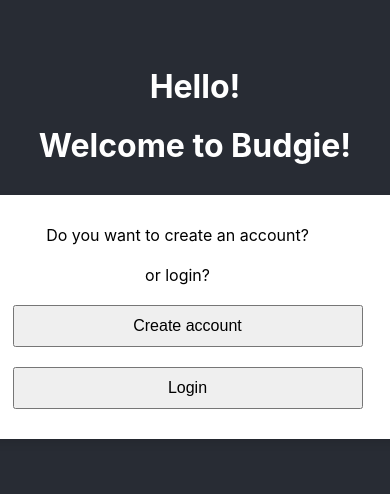
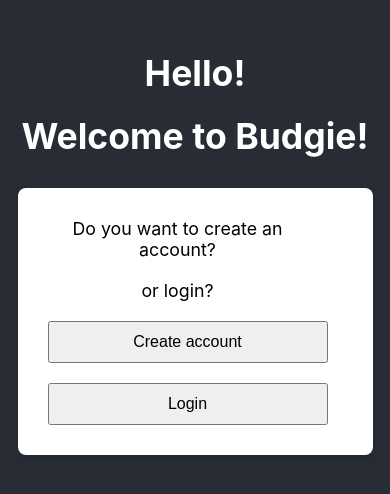
Before and after one commit to randoms1234/budgie, a React (Create React App) app: page / in a window 390 px wide. Shown: the part 184-678 px from the top of the page. Built offline with nearby package versions, Linux system fonts and the light colour scheme.

Commit message:
Add income tracking and update UI for budget management
Introduced functionality to track total income alongside expenses. Updated styling and layout for better form usability and enhanced user experience. Adjusted budget-related UI elements for clarity and consistency.

```diff
--- a/src/App.css
+++ b/src/App.css
@@ -18,7 +18,7 @@
 
 .App-header {
   display: grid;
-  grid-template-columns: 1fr 1fr 1fr; /* Two equal columns */
+  grid-template-columns: 1fr 1fr; /* Two equal columns */
   gap: 20px; /* Spacing between grid items */
   padding: 20px;
   justify-items: center; /* Center items horizontally */
@@ -44,6 +44,7 @@
   min-height: 100vh; /* Ensure the container takes up the full height of the screen */
   text-align: center;
   padding: 20px;
+  font-size: calc(10px + 2vmin);
   color: white;
 }
 
@@ -51,6 +52,20 @@
   margin: 10px 0; /* Add vertical spacing between headings */
 }
 
+.start,
+.login,
+.createAccount,
+#budgeting, #spending{
+  justify-content: center; /* Center content within the form container */
+  margin: 20px 0; /* Vertical spacing between sections */
+  padding: 20px 55px 20px 20px;
+  width: 100%;
+  max-width: 400px; /* Restrict the form container width */
+  background-color: #ffffff; /* Optional: Add white background for forms */
+  box-shadow: 0 4px 8px rgba(0, 0, 0, 0.1); /* Optional: Add a light shadow for aesthetics */
+  border-radius: 8px; /* Optional: Rounded corners */
+  color: black;
+}
 .start,
 .login,
 .createAccount {
@@ -83,33 +98,42 @@
 .start button,
 .login button,
 .createAccount button,
+#budgeting button,
+#spending button,
 .start input,
 .login input,
-.createAccount input {
+.createAccount input,
+#budgeting input,
+#spending input{
   margin: 10px 0 10px 10px;
   width: 100%; /* Form inputs/buttons take full width of the container */
   padding: 10px; /* Add padding for better usability */
   font-size: 1rem; /* Adjust font size for readability */
 }
-.createAccount button, .createAccount input[type="submit"], .login button, .login input[type="submit"] {
+.createAccount button,
+.createAccount input[type="submit"],
+.login button,
+.login input[type="submit"],
+#budgeting button,
+#budgeting input[type="submit"],
+#spending button,
+#spending input[type="submit"]{
   margin-left: 20px !important;
 }
-
-#spending,
-#budgeting {
-  padding: 15px;
-  border: 1px solid #ccc;
-  border-radius: 5px;
+#budgeting, #spending{
+  text-align: center;
 }
 @media (max-width: 768px) { /* For screens smaller than 768px (tablet and smartphone sizes) */
   .App-header {
     grid-template-columns: 1fr; /* Use a single column layout */
     gap: 10px; /* Reduce gap between elements */
   }
-
+  .start,
+  .login,
+  .createAccount,
   #spending,
   #budgeting {
-    width: 100%; /* Ensure articles span full width of the container on mobile */
+    width: 80%;
   }
 }
 
--- a/src/App.js
+++ b/src/App.js
@@ -14,6 +14,7 @@
             newBudget: '',
             stateid: 0,
             accountSpent: this.props.accountSpent,
+            accountIncome: this.props.accountIncome,
         };
     }
 
@@ -31,16 +32,16 @@
                     <p>Add income or add spending</p>
                     <br></br>
                     <form onSubmit={this.handleSubmit}>
-                        <label>Add income</label>
-                        <input type="radio" name="addmoney" value="1"/>
-                        <label>Add Spending</label>
-                        <input type="radio" name="addmoney" value="2"/>
+                        <label>Add income <input type="radio" name="addmoney" value="1"/></label>
+
+                        <label>Add Spending <input type="radio" name="addmoney" value="2"/></label>
+
                         <input type="text" placeholder="Enter amount" name="spendamt"/>
                         <input type="submit" value="Submit"/>
                     </form>
-                    <button onClick={this.budgetButton}>Change Budget</button>
+                    <button onClick={this.budgetButton} id="budgBut">Change Budget Goal</button>
                     <form onSubmit={this.handleBudgetChange} id="budgetChange">
-                        <input type="text" placeholder="Enter new budget" name="budget"/>
+                        <input type="text" placeholder="Enter new Budget Goal" name="budget"/>
                         <input type="submit" value="Submit"/>
                     </form>
                 </article>
@@ -52,6 +53,7 @@
 
     budgetButton = () =>{
         document.querySelector('#budgetChange').style.display = 'block';
+        document.querySelector('#budgBut').style.display = 'none';
     }
     handleBudgetChange = async (evt) =>{
         evt.preventDefault();
@@ -76,6 +78,7 @@
             addmoney: addmoney,
             stateid: 0,
             accountSpent: this.state.accountSpent,
+            accountIncome: this.state.accountIncome,
         });
     }
 }
--- a/src/Result.js
+++ b/src/Result.js
@@ -1,4 +1,5 @@
 import React from 'react';
+import App from "./App";
 let url = 'https://dev.connorrichardson.co.uk/api.php';
 let firstOpen = 0;
 
@@ -9,6 +10,7 @@
             stateid: 0,
             accountBudget: this.props.state.accountBudget,
             accountSpent: this.props.state.accountSpent,
+            accountIncome: this.props.state.accountIncome,
         };
     }
 
@@ -31,6 +33,7 @@
         let balance = this.props.state.accountBalance;
         let budget = this.state.accountBudget; // Use the state variable for budget
         let spent = this.props.state.accountSpent;
+        let income = this.props.state.accountIncome;
         if (this.props.state.stateid !== 1) {
             if (firstOpen === 0) {
                 firstOpen = 1;
@@ -38,6 +41,7 @@
             } else {
                 if (this.props.state.addmoney === '1') {
                     balance = Number(this.props.state.accountBalance) + Number(this.props.state.spendamt);
+                    income = Number(this.props.state.accountIncome) + Number(this.props.state.spendamt);
                 } else {
                     balance = Number(this.props.state.accountBalance) - Number(this.props.state.spendamt);
                 }
@@ -53,14 +57,16 @@
             }
         }
         const balanceStyle ={
-            color: balance < budget ? 'red' : 'white'
+            color: balance < budget ? 'red' : 'black'
         }
 
         return (
             <div>
-                <p>Budget: £{budget}</p>
-                <p className="balance" style={balanceStyle}>Balance: £{balance}</p>
-                <p>Total Spent: £{spent}</p>
+                <h3>Your Stats</h3>
+                <p>Budget Goal: <strong>£{budget}</strong></p>
+                <p className="balance" style={balanceStyle}>Balance: <strong>£{balance}</strong></p>
+                <p> Total Income Added: <strong>£{income}</strong></p>
+                <p>Total Spent: <strong>£{spent}</strong></p>
             </div>
         );
     }
--- a/src/account.js
+++ b/src/account.js
@@ -11,7 +11,8 @@
             accountBalance: 0,
             accountBudget: 0,
             accountName: '',
-            accountSpent: 0
+            accountSpent: 0,
+            accountIncome: 0
         };
     }
     render() {
@@ -20,7 +21,8 @@
             accountBalance={this.state.accountBalance}
             accountBudget={this.state.accountBudget}
             accountUsername = {this.state.accountUsername}
-            accountSpent = {this.state.accountSpent}/>;
+            accountSpent = {this.state.accountSpent}
+            accountIncome = {this.state.accountIncome}/>;
         }
         else if (this.state.accountState === 2){
             return <Account/>;
@@ -148,7 +150,8 @@
                     accountState: 1,
                     accountBalance: JsonData.balance,
                     accountBudget: JsonData.budget,
-                    accountSpent: JsonData.spent
+                    accountSpent: JsonData.spent,
+                    accountIncome: JsonData.tot_income
 
                 });
             }
```
